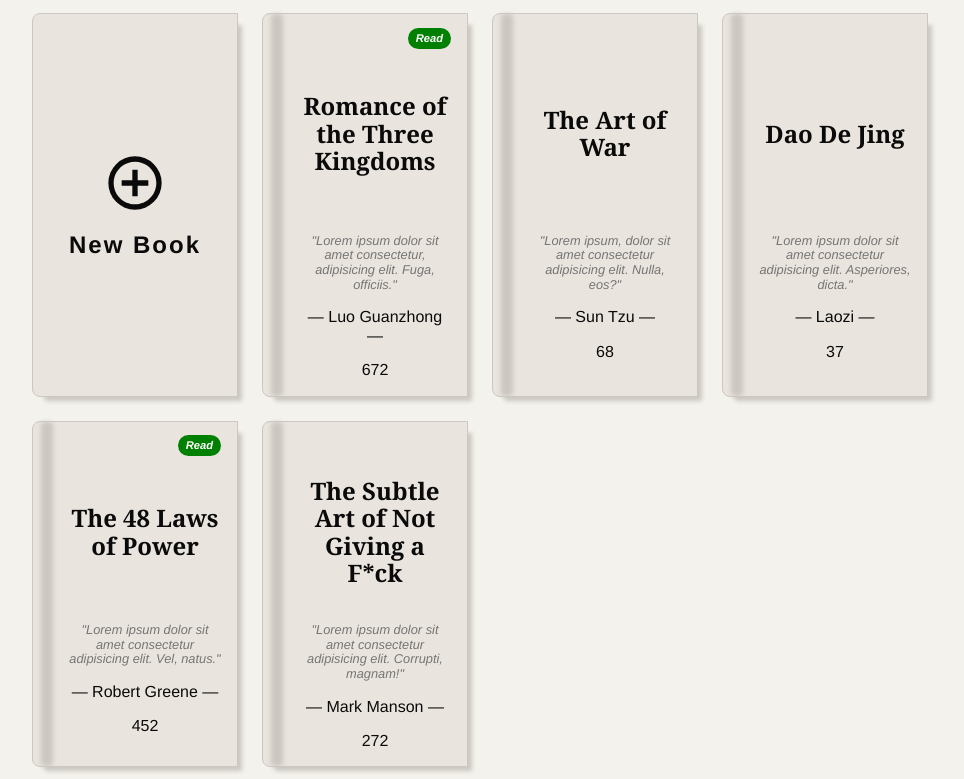
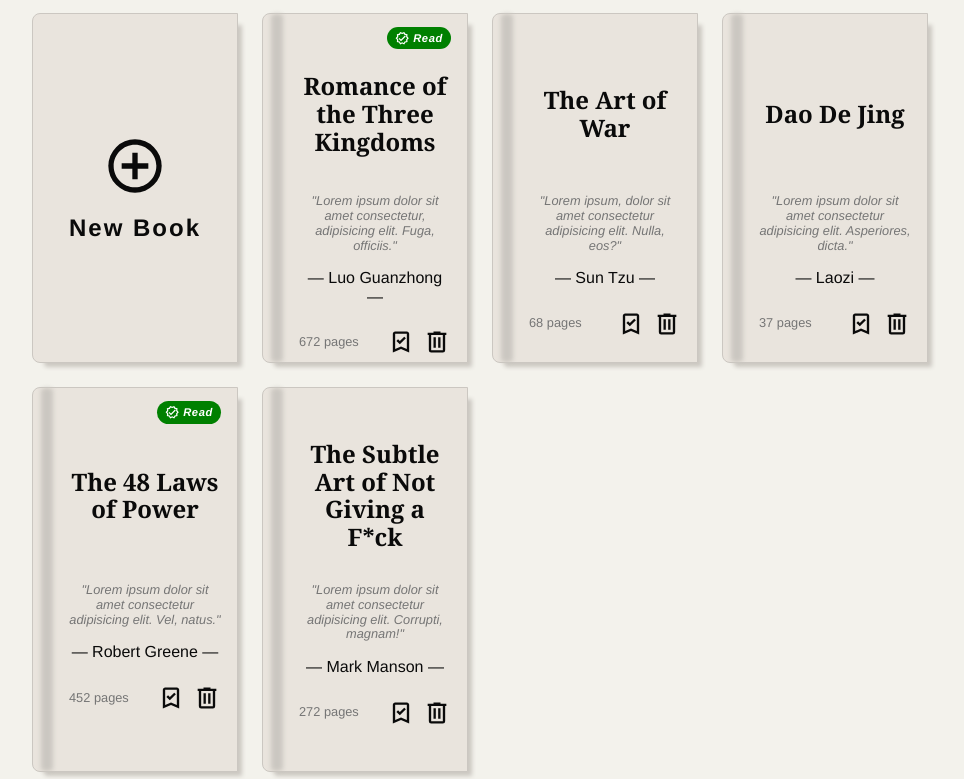
Before and after one commit to staneaurelius/full-stack-javascript, a plain HTML site: page 03-library/index.html in a window 1280 px wide. Shown: the part 90-869 px from the top of the page, without its empty margins (160-1124 px from the left). Drawn offline with Linux system fonts and the light colour scheme.

Commit message:
Added SVGs via javascript - Add SVG for read icon - Add icon for toggling read and deleting book

```diff
--- a/03-library/css/style.css
+++ b/03-library/css/style.css
@@ -62,7 +62,7 @@
     padding-left: 8px;
     display: grid;
     grid-template-columns: 12px auto;
-    grid-template-rows: 2rem repeat(2, 1fr);
+    grid-template-rows: 2rem 3fr 4fr;
     column-gap: 16px;
     padding-right: 16px;
     text-align: center;
@@ -82,10 +82,20 @@
     font-size: 0.7rem;
     font-weight: 600;
     font-style: italic;
+    letter-spacing: 0.1ch;
     background-color: green;
     border-radius: 16px;
     margin-top: 16px;
     padding: 4px 8px;
+    display: flex;
+    flex-direction: row-reverse;
+    align-items: center;
+    gap: 4px;
+}
+
+.read-status svg {
+    width: 0.9rem;
+    height: 0.9rem;
 }
 
 .invisible {
@@ -114,6 +124,40 @@
 .author {
     font-size: 1rem;
     font-weight: 550;
+}
+
+/* Bookmark container */
+.bookmark {
+    display: grid;
+    grid-template-columns: 4fr 1fr 1fr;
+    column-gap: 8px;
+}
+
+.bookmark p {
+    font-size: 0.8rem;
+    color: var(--text-gray);
+    justify-self: start;
+}
+
+.bookmark button {
+    cursor: pointer;
+    border: 0;
+    padding: 0;
+    background-color: inherit;
+    display: flex;
+    justify-content: end;
+    align-items: center;
+}
+
+.bookmark svg {
+    color: var(--text-black);
+    width: 1.75rem;
+    height: 1.75em;
+}
+
+.bookmark svg:hover {
+    width: 2rem;
+    height: 2rem;
 }
 
 /* Add book button */
--- a/03-library/js/script.js
+++ b/03-library/js/script.js
@@ -6,15 +6,75 @@
     this.read = read;
 };
 
+function generateReadChecklist() {
+    // Generate bookmark svg
+    const checklist = document.createElementNS('http://www.w3.org/2000/svg', 'svg');
+    checklist.setAttribute('width', '16px');
+    checklist.setAttribute('height', '16px');
+    checklist.setAttribute('viewBox', '0 0 24 24');
+
+    // Generate Path
+    const checklistPath = document.createElementNS('http://www.w3.org/2000/svg', 'path');
+    checklistPath.setAttribute('d', 'M23 12L20.6 9.2L20.9 5.5L17.3 4.7L15.4 1.5L12 3L8.6 1.5L6.7 4.7L3.1 5.5L3.4 9.2L1 12L3.4 14.8L3.1 18.5L6.7 19.3L8.6 22.5L12 21L15.4 22.5L17.3 19.3L20.9 18.5L20.6 14.8L23 12M18.7 16.9L16 17.5L14.6 19.9L12 18.8L9.4 19.9L8 17.5L5.3 16.9L5.5 14.1L3.7 12L5.5 9.9L5.3 7.1L8 6.5L9.4 4.1L12 5.2L14.6 4.1L16 6.5L18.7 7.1L18.5 9.9L20.3 12L18.5 14.1L18.7 16.9M16.6 7.6L18 9L10 17L6 13L7.4 11.6L10 14.2L16.6 7.6Z');
+    checklistPath.setAttribute('fill', 'currentColor');
+
+    checklist.appendChild(checklistPath);
+    return checklist;
+};
+
+function generateBookmarkButton() {
+    const bookmarkButton = document.createElement('button');
+    bookmarkButton.setAttribute('type', 'button');
+
+    // Generate bookmark svg
+    const bookmarkSvg = document.createElementNS('http://www.w3.org/2000/svg', 'svg');
+    bookmarkSvg.setAttribute('width', '16px');
+    bookmarkSvg.setAttribute('height', '16px');
+    bookmarkSvg.setAttribute('viewBox', '0 0 24 24');
+
+    // Generate Path
+    const bookmarkPath = document.createElementNS('http://www.w3.org/2000/svg', 'path');
+    bookmarkPath.setAttribute('d', 'M9.47 9.65L8.06 11.07L11 14L16.19 8.82L14.78 7.4L11 11.18M17 3H7C5.9 3 5 3.9 5 5L5 21L12 18L19 21V5C19 3.9 18.1 3 17 3M17 18L12 15.82L7 18V5H17Z');
+    bookmarkPath.setAttribute('fill', 'currentColor');
+
+    bookmarkSvg.appendChild(bookmarkPath);
+    bookmarkButton.appendChild(bookmarkSvg);
+    return bookmarkButton;
+};
+
+function generateDeleteButton() {
+    const deleteButton = document.createElement('button');
+    deleteButton.setAttribute('type', 'button');
+
+    // Generate bookmark svg
+    deleteSvg = document.createElementNS('http://www.w3.org/2000/svg', 'svg');
+    deleteSvg.setAttribute('width', '16px');
+    deleteSvg.setAttribute('height', '16px');
+    deleteSvg.setAttribute('viewBox', '0 0 24 24');
+
+    // Generate Path
+    deleteSvgPath = document.createElementNS('http://www.w3.org/2000/svg', 'path');
+    deleteSvgPath.setAttribute('d', 'M9,3V4H4V6H5V19A2,2 0 0,0 7,21H17A2,2 0 0,0 19,19V6H20V4H15V3H9M7,6H17V19H7V6M9,8V17H11V8H9M13,8V17H15V8H13Z');
+    deleteSvgPath.setAttribute('fill', 'currentColor');
+
+    deleteSvg.appendChild(deleteSvgPath);
+    deleteButton.appendChild(deleteSvg);
+    return deleteButton;
+}
+
 function generateBookNode(book) {
     // Create all necessary elements of the book card on HTML
     const bookContainer = document.createElement('div'),
         bookCrease = document.createElement('div'),
+        readChecklist = generateReadChecklist(),
         readStatus = document.createElement('div'),
         bookTitle = document.createElement('h2'),
         bookInfo = document.createElement('div'),
         bookDesc = document.createElement('p'),
         bookAuthor = document.createElement('p'),
+        bookmarkContainer = document.createElement('div'),
+        bookmarkButton = generateBookmarkButton(),
+        deleteButton = generateDeleteButton(),
         bookPages = document.createElement('p');
 
     // Add necessary classes on the element
@@ -23,7 +83,8 @@
     readStatus.classList.add('read-status');
     bookInfo.classList.add('book-info');
     bookDesc.classList.add('description');
-    bookAuthor.classList.add('author')
+    bookAuthor.classList.add('author');
+    bookmarkContainer.classList.add('bookmark');
     if (!book.read) {
         readStatus.classList.add('invisible');
     };
@@ -33,10 +94,16 @@
     bookTitle.textContent = book.title;
     bookDesc.textContent = `"${book.description}"`;
     bookAuthor.textContent = `— ${book.author} —`;
-    bookPages.textContent = book.pages;
+    bookPages.textContent = `${book.pages} pages`;
 
     // Reconstruct book
-    [bookDesc, bookAuthor, bookPages].forEach((infoElement) => {
+    readStatus.appendChild(readChecklist);
+
+    [bookPages, bookmarkButton, deleteButton].forEach((bookmarkElement) => {
+        bookmarkContainer.appendChild(bookmarkElement);
+    });
+
+    [bookDesc, bookAuthor, bookmarkContainer].forEach((infoElement) => {
         bookInfo.appendChild(infoElement);
     });
 
```
Also changed, not shown: 03-library/images/checked.svg (added).
